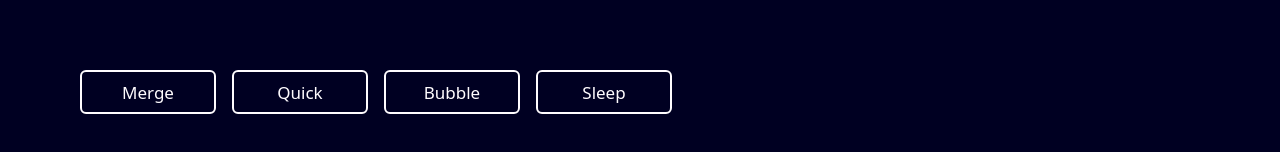
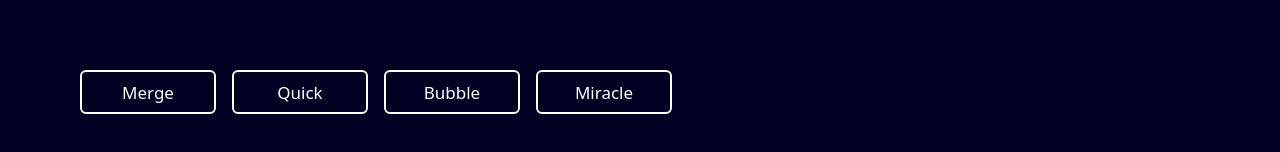
Before and after one commit to Abdirazak140/Sorting_Visualizer, a React (Create React App) app in the folder my-app/: page / in a window 1280 px wide. Shown: the part 392-544 px from the top of the page. Built offline with nearby package versions, Linux system fonts and the light colour scheme.

Commit message:
Update home.jsx

```diff
--- a/my-app/src/pages/home.jsx
+++ b/my-app/src/pages/home.jsx
@@ -16,9 +16,9 @@ export default function Home() {
             </div>
             <div className='text-snow flex flex-row items-center mt-60 text-lg space-x-4'>
                 <Link to="/merge-sort" className='options text-center'>Merge</Link>
-                <Link className='options text-center'>Quick</Link>
+                <Link to="/quick-sort" className='options text-center'>Quick</Link>
                 <Link className='options text-center'>Bubble</Link>
-                <Link className='options text-center'>Sleep</Link>
+                <Link className='options text-center'>Miracle</Link>
             </div>
         </div>
     )
```
